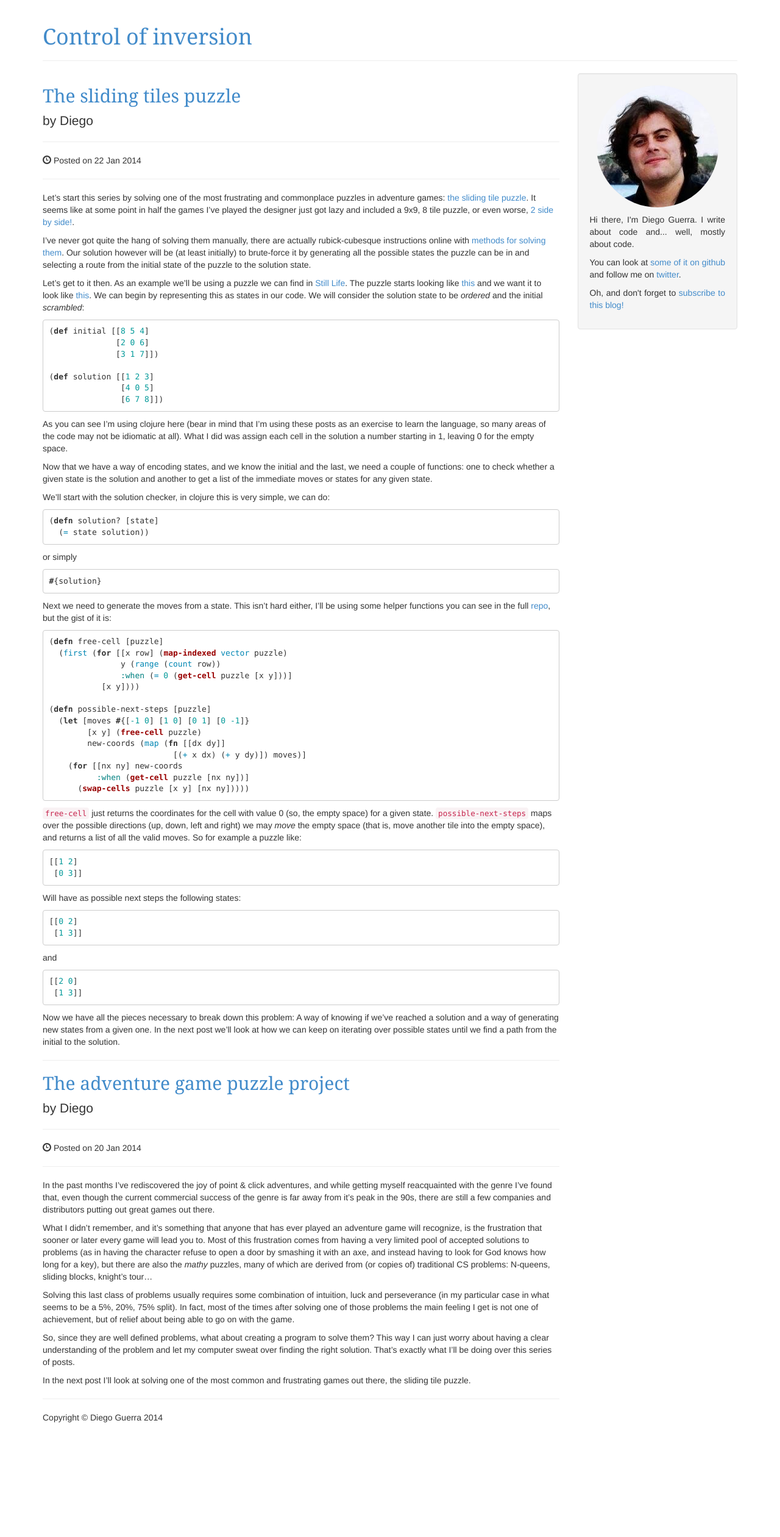
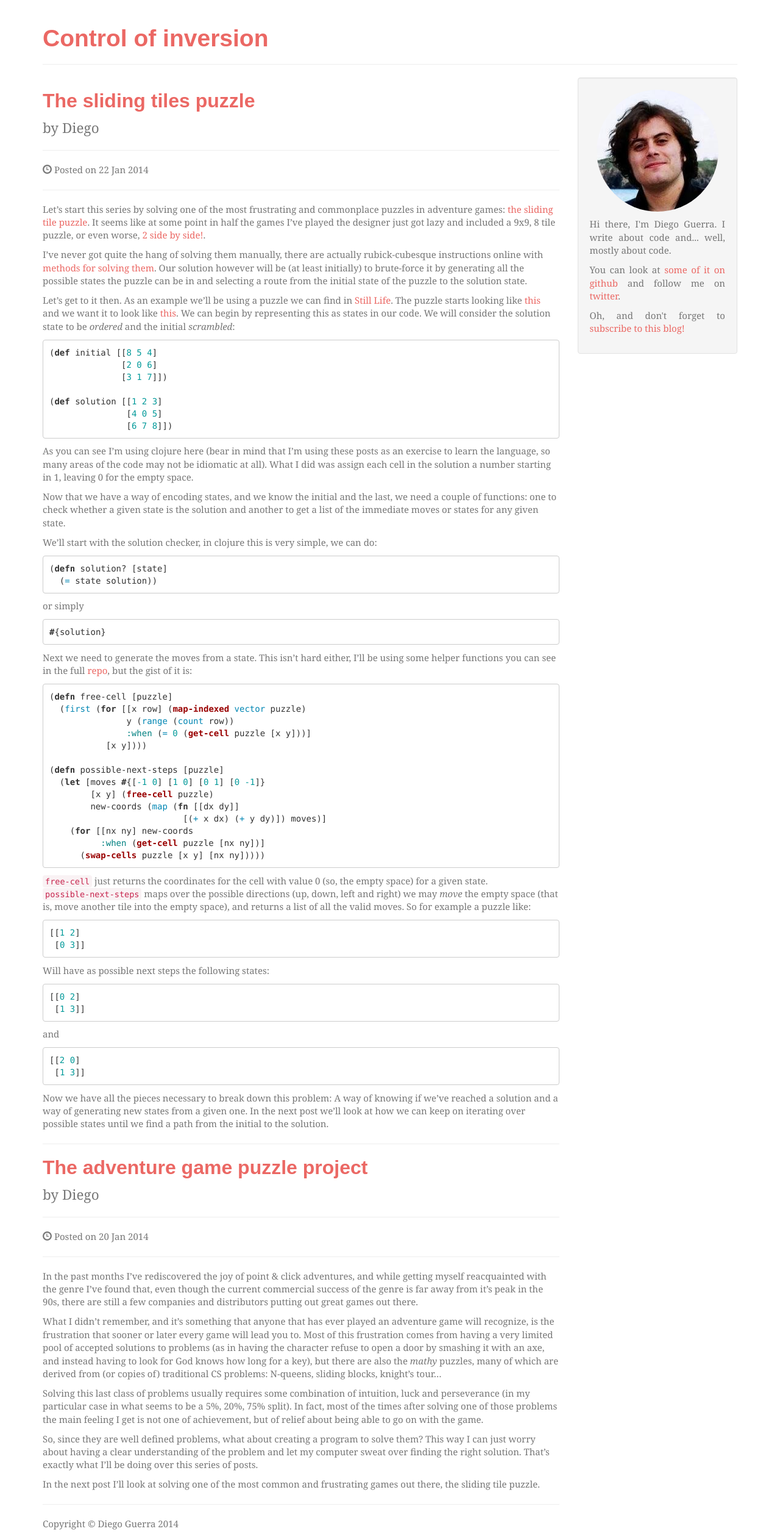
Before and after one commit to dgsuarez/dgsuarez.github.io, a Jekyll site: the page built from index.html, in a window 1280 px wide. Shown: the whole page at 61% size. Built offline with Jekyll 4.4.1, drawn with Linux system fonts in a browser that asks for light colours; some web fonts are replaced; Markdown is read by kramdown in place of the engine named in the settings; before the commit the page ends 2344 px from its top, so only the background shows below that.

Commit message:
pretty theme

```diff
--- a/_layouts/default.html
+++ b/_layouts/default.html
@@ -10,7 +10,7 @@
     <title>{{ page.title }}</title>
 
     <!-- Bootstrap core CSS -->
-    <link href="/dist/css/bootstrap.css" rel="stylesheet">
+    <link href="/dist/css/bootstrap.min.css" rel="stylesheet">
     <link rel="stylesheet" href="/css/syntax.css">
     <link rel="stylesheet" href="/css/main.css">
 
--- a/css/main.css
+++ b/css/main.css
@@ -9,7 +9,3 @@ p.me img {
 .sidebar p {
   text-align: justify;
 }
-
-h1, h2, h3, h4, h5, h6 {
-  font-family: Georgia, serif;
-}
```
Also changed, not shown: dist/css/bootstrap.min.css.
